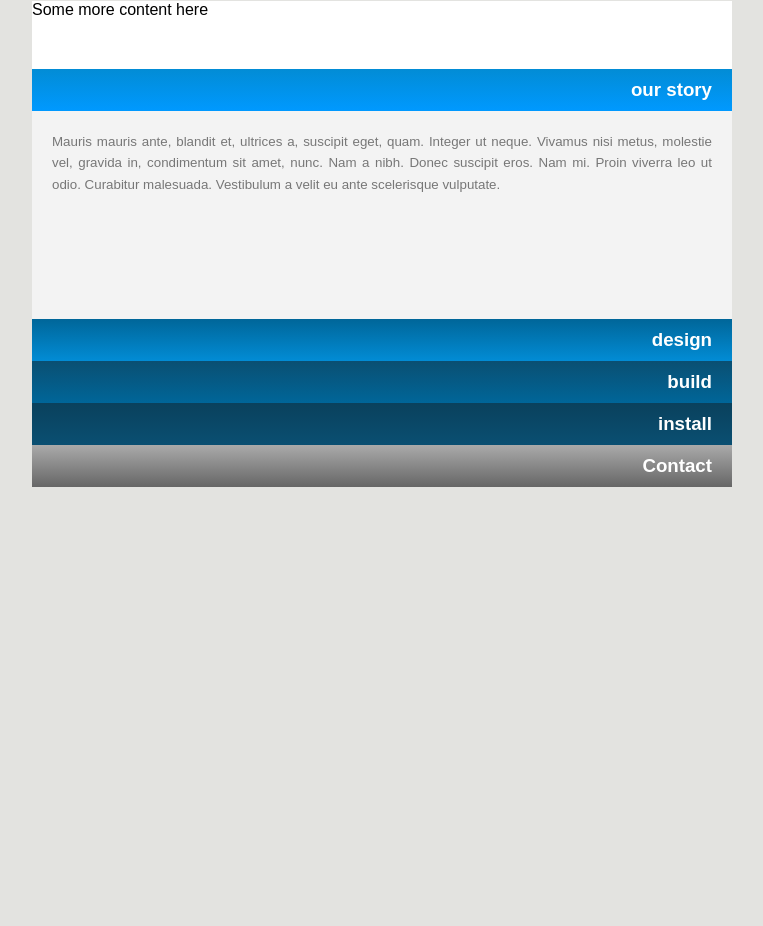
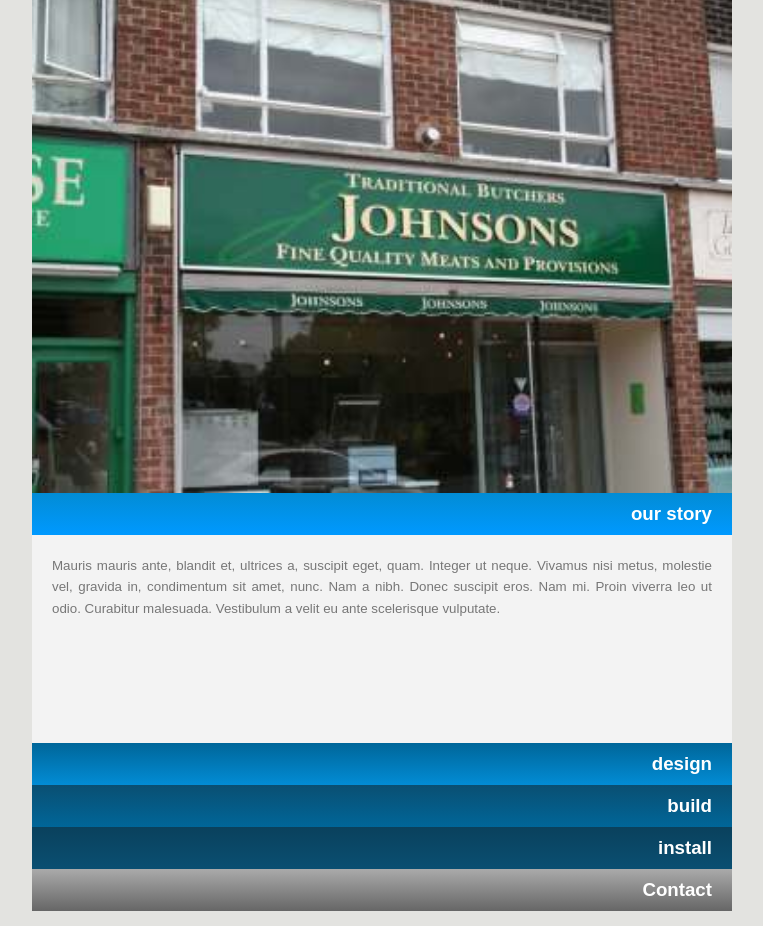
Before and after one commit to 4markowen/Identyco, a plain HTML site: page index.html in a window 1280 px wide. Shown: the whole page, without its empty margins (258-1021 px from the left). Before the commit the page ends 800 px from the top, so only its background shows below. Drawn offline with nearby package versions, Linux system fonts and the light colour scheme.

Commit message:
carosel working
core functions working, now tarting up required

```diff
--- a/index.html
+++ b/index.html
@@ -4,20 +4,38 @@
   <meta charset="utf-8" />
   <title>Identyco</title>
   <link rel="stylesheet" href="main.css" />
+  <link rel="stylesheet" href="../Identyco/royalslider/royalslider.css">
+  <!--<link rel="stylesheet" href="../Identyco/royalslider/skins/default/rs-default.css" /> -->
+
+  <link rel="stylesheet" href="../Identyco/royalslider/skins/minimal-white/rs-minimal-white.css" />
+
 
 	<script src="//ajax.googleapis.com/ajax/libs/jquery/1.9.1/jquery.min.js"></script>
 	<script src="//ajax.googleapis.com/ajax/libs/jqueryui/1.10.2/jquery-ui.min.js"></script>
+	<script src="../Identyco/royalslider/jquery.easing-1.3.js"></script>
+	<script src="../Identyco/royalslider/jquery.royalslider.min.js"></script>
 
-  <script>
-  $(function() {
-    $( "#accordion" ).accordion();
-  });
-  </script>
 </head>
 <body>
 <div id="core">
-	<p>Some more content here</p>
-	<!-- image gallery here-->
+	<div class="royalSlider rsDefault">
+	    <div>
+	        <img class="rsImg" src="../Identyco/images/johnsons.jpg" width="700px" alt="image description"/>
+	    </div>
+
+	    <div>
+	    	 <img class="rsImg" src="../Identyco/images/cnc.jpg" width="700px" alt="image desc" />
+	    </div>
+
+	    <div class="rsContent">
+	        <img class="rsImg" src="../Identyco/images/camille.jpg" width="700px" alt="image desc" />
+	    </div>
+
+	</div>
+
+ </div>
+
+
 
 
 <div id="accordion">
@@ -83,7 +101,63 @@
   </div>
 </div>
 
- </div>
+   <script>
+  $(function() {
+    $( "#accordion" ).accordion();
+  });
+  </script>
+
+ 	<script>
+    jQuery(document).ready(function($) {
+        $(".royalSlider").royalSlider({
+            // options go here
+            // as an example, enable keyboard arrows nav
+            keyboardNavEnabled: true,
+             imageScaleMode: 'fill',
+            autoScaleSliderWidth: 700,
+   			autoScaleSliderHeight: 500,
+            imgWidth: 700,
+            imgHeight: 500,
+            autoPlay:
+            {	// autoplay options go gere
+    		enabled: true,
+    		pauseOnHover: true,
+    		delay: 5000
+    		}
+        });
+    });
+</script>
+<!--
+<script>
+      jQuery(document).ready(function($) {
+  $('#full-width-slider').royalSlider({
+    arrowsNav: true,
+    loop: false,
+    keyboardNavEnabled: true,
+    controlsInside: false,
+    imageScaleMode: 'fill',
+    arrowsNavAutoHide: false,
+    autoScaleSlider: true,
+    autoScaleSliderWidth: 700,
+    autoScaleSliderHeight: 500,
+    controlNavigation: 'bullets',
+    thumbsFitInViewport: false,
+    navigateByClick: true,
+    startSlideId: 0,
+    autoPlay: false,
+    transitionType:'move',
+    globalCaption: true,
+    deeplinking: {
+      enabled: true,
+      change: false
+    },
+    /* size of all images http://help.dimsemenov.com/kb/royalslider-jquery-plugin-faq/adding-width-and-height-properties-to-images */
+    imgWidth: 700,
+    imgHeight: 500
+  });
+});
+
+ </script>-->
 
 </body>
 </html>
--- a/main.css
+++ b/main.css
@@ -1,7 +1,7 @@
 
 
 html {
-    height: 100%;
+
     background: #e3e3e0;
     font-family:Arial, Helvetica, sans-serif;
 }
@@ -14,24 +14,28 @@
     outline: 0;
 }
 
+#core{
+	width:700px;
+	top:0px;
+	margin:-15px  auto;
+	height:500px;
+	background: #FFFFFF	;
+	overflow:hidden ;
+}
+
+/*
 * {
     -moz-box-sizing: border-box;
     -webkit-box-sizing: border-box;
     box-sizing: border-box;
 }
 
-#core{
-	width:700px;
-	top:0px;
-	margin:-15px  auto;
-	height:100%;
-	background: #FFFFFF	;
+*/
 
-}
 
 #accordion {
     width: 700px;
-    margin: 50px auto;
+    margin: 15px auto;
 }
 
 #accordion .ui-accordion-content {
--- a/royalslider/royalslider.css
+++ b/royalslider/royalslider.css
@@ -1,13 +1,18 @@
-/* v1.0.4 */
+/* v1.0.5 */
 /* Core RS CSS file. 95% of time you shouldn't change anything here. */
 .royalSlider {
-	width: 600px;
-	height: 400px;
+	width: 700px;
+	height: 500px;
 	position: relative;
 	direction: ltr;
 }
 .royalSlider > * {
 	float: left;
+}
+
+
+.rsWebkit3d .rsSlide {
+	-webkit-transform: translateZ(0);
 }
 
 
```
Also changed, not shown: images/camille.jpg (added), images/cnc.jpg (added), images/johnsons.jpg (added).
